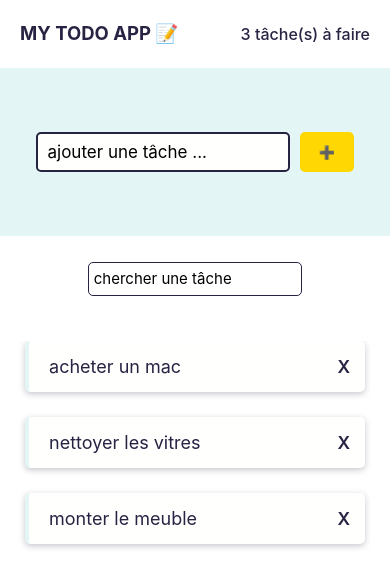
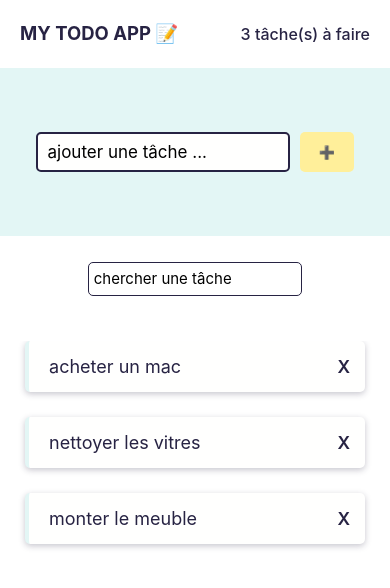
Before and after one commit to issoDev/todo-app, a React Native app: screen / in a window 390 px wide. Shown: the top 588 px of the page. Built offline with nearby package versions, Linux system fonts and the light colour scheme.

Commit message:
added button behavior

```diff
--- a/components/CustomButton.js
+++ b/components/CustomButton.js
@@ -1,17 +1,29 @@
 import React from 'react'
 import { Text, View, TouchableOpacity } from 'react-native'
+import { colors } from '../styles/colors'
 import { styles } from '../styles/styles'
 
-export default function CustomButton({ title, addTodo, inputText }) {
+export default function CustomButton({ title, addTodo, inputText, disabled, color = colors.yellow }) {
+  // functions
+  const addOneTodo = () => {
+    inputText.length > 3 ? addTodo(inputText) : null;
+  }
+  const buttonColor = () => {
+    if (disabled) {
+      return colors.lightyellow;
+    } else {
+        return colors.yellow;
+    }
+  }
+
   return (
     <TouchableOpacity
       activeOpacity={0.5}
-      onPress={() => addTodo(inputText)}
+      onPress={addOneTodo}
     >
-      <View style={styles.customButton}>
+      <View style={[styles.customButton, { backgroundColor: buttonColor() }]}>
         <Text style={styles.textCustomButton}> {title} </Text>
       </View>
     </TouchableOpacity>
-
   )
 }
```
